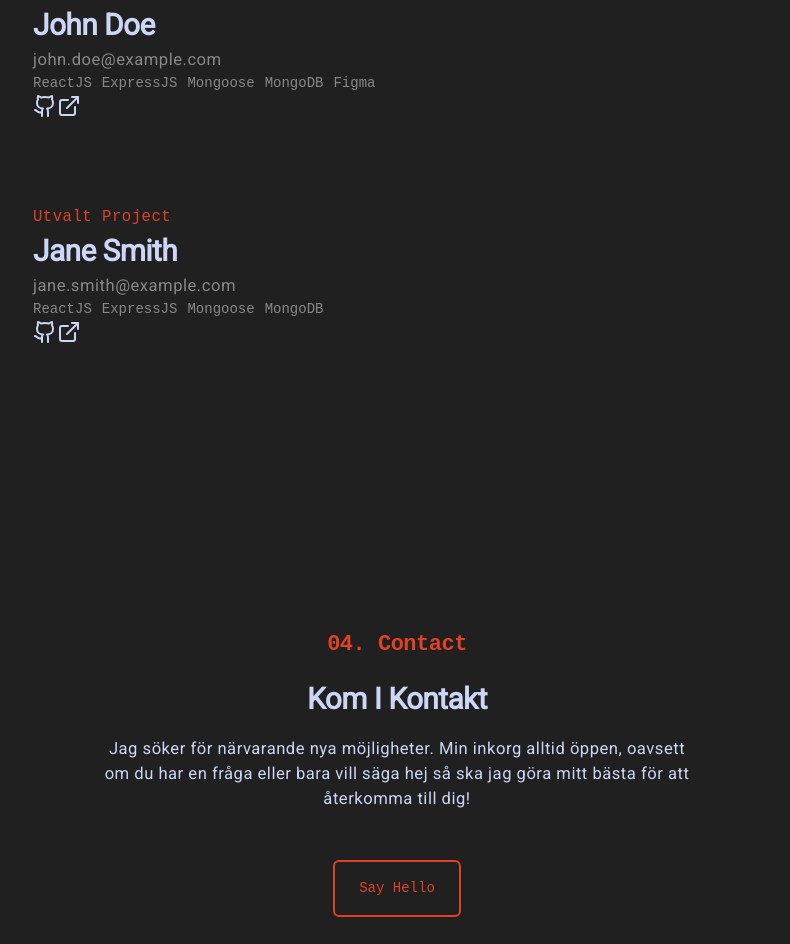
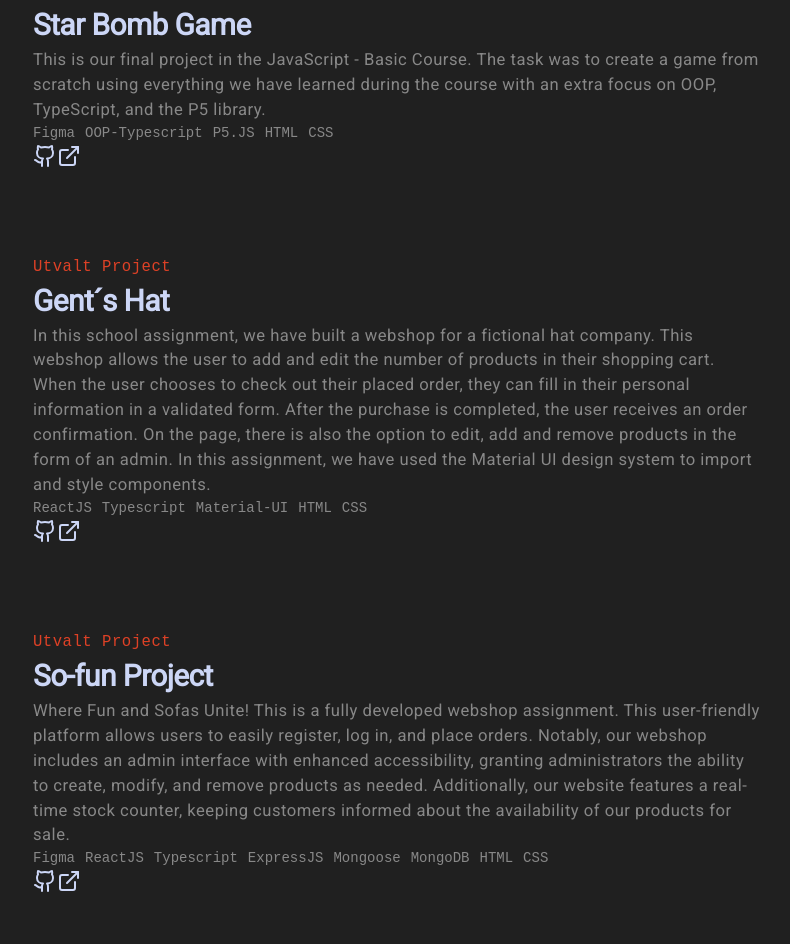
Before and after one commit to Sillen00/Portfolio_CV, a Next.js app: page / in a window 1280 px wide. Shown: the part 2348-3292 px from the top of the page, without its empty margins (243-1033 px from the left). Built offline with nearby package versions, Linux system fonts and the light colour scheme.

Commit message:
Added some projects data.

```diff
--- a/data/projects.ts
+++ b/data/projects.ts
@@ -13,19 +13,45 @@ export const projects: Projects[] = [
   {
     id: 1,
     feautured: true,
-    title: "John Doe",
-    text: "john.doe@example.com",
-    builtWith: ["ReactJS", "ExpressJS", "Mongoose", "MongoDB", "Figma"],
-    githubLink: "https://github.com",
-    hostedLink: "https://example.com",
+    title: "Star Bomb Game",
+    text: "This is our final project in the JavaScript - Basic Course. The task was to create a game from scratch using everything we have learned during the course with an extra focus on OOP, TypeScript, and the P5 library.",
+    builtWith: ["Figma", "OOP-Typescript", "P5.JS", "HTML", "CSS"],
+    githubLink: "https://github.com/Sillen00/Star-Bomb-Game",
+    hostedLink: "https://star-bomb.netlify.app/",
   },
   {
     id: 2,
     feautured: true,
-    title: "Jane Smith",
-    text: "jane.smith@example.com",
-    builtWith: ["ReactJS", "ExpressJS", "Mongoose", "MongoDB"],
-    githubLink: "https://github.com",
+    title: "Gent´s Hat",
+    text: "In this school assignment, we have built a webshop for a fictional hat company. This webshop allows the user to add and edit the number of products in their shopping cart. When the user chooses to check out their placed order, they can fill in their personal information in a validated form. After the purchase is completed, the user receives an order confirmation. On the page, there is also the option to edit, add and remove products in the form of an admin. In this assignment, we have used the Material UI design system to import and style components.",
+    builtWith: ["ReactJS", "Typescript", "Material-UI", "HTML", "CSS"],
+    githubLink: "https://github.com/Sillen00/React-Webshop-Gents-Hat?tab=readme-ov-file",
+    hostedLink: "https://gentshats.netlify.app/",
+  },
+  {
+    id: 3,
+    feautured: true,
+    title: "So-fun Project",
+    text: "Where Fun and Sofas Unite! This is a fully developed webshop assignment. This user-friendly platform allows users to easily register, log in, and place orders. Notably, our webshop includes an admin interface with enhanced accessibility, granting administrators the ability to create, modify, and remove products as needed. Additionally, our website features a real-time stock counter, keeping customers informed about the availability of our products for sale.",
+    builtWith: ["Figma", "ReactJS", "Typescript", "ExpressJS", "Mongoose", "MongoDB", "HTML", "CSS"],
+    githubLink: "https://github.com/Sillen00/FEST-Webbshop-SOFUN",
+    hostedLink: "https://example.com",
+  },
+
+
+
+
+
+
+
+
+  {
+    id: 4,
+    feautured: true,
+    title: "So-fun Project",
+    text: "Where Fun and Sofas Unite! This is a fully developed webshop assignment. This user-friendly platform allows users to easily register, log in, and place orders. Notably, our webshop includes an admin interface with enhanced accessibility, granting administrators the ability to create, modify, and remove products as needed. Additionally, our website features a real-time stock counter, keeping customers informed about the availability of our products for sale.",
+    builtWith: ["Figma", "ReactJS", "Typescript", "ExpressJS", "Mongoose", "MongoDB", "HTML", "CSS"],
+    githubLink: "https://github.com/Sillen00/FEST-Webbshop-SOFUN",
     hostedLink: "https://example.com",
   },
   // Add more users as needed
```
